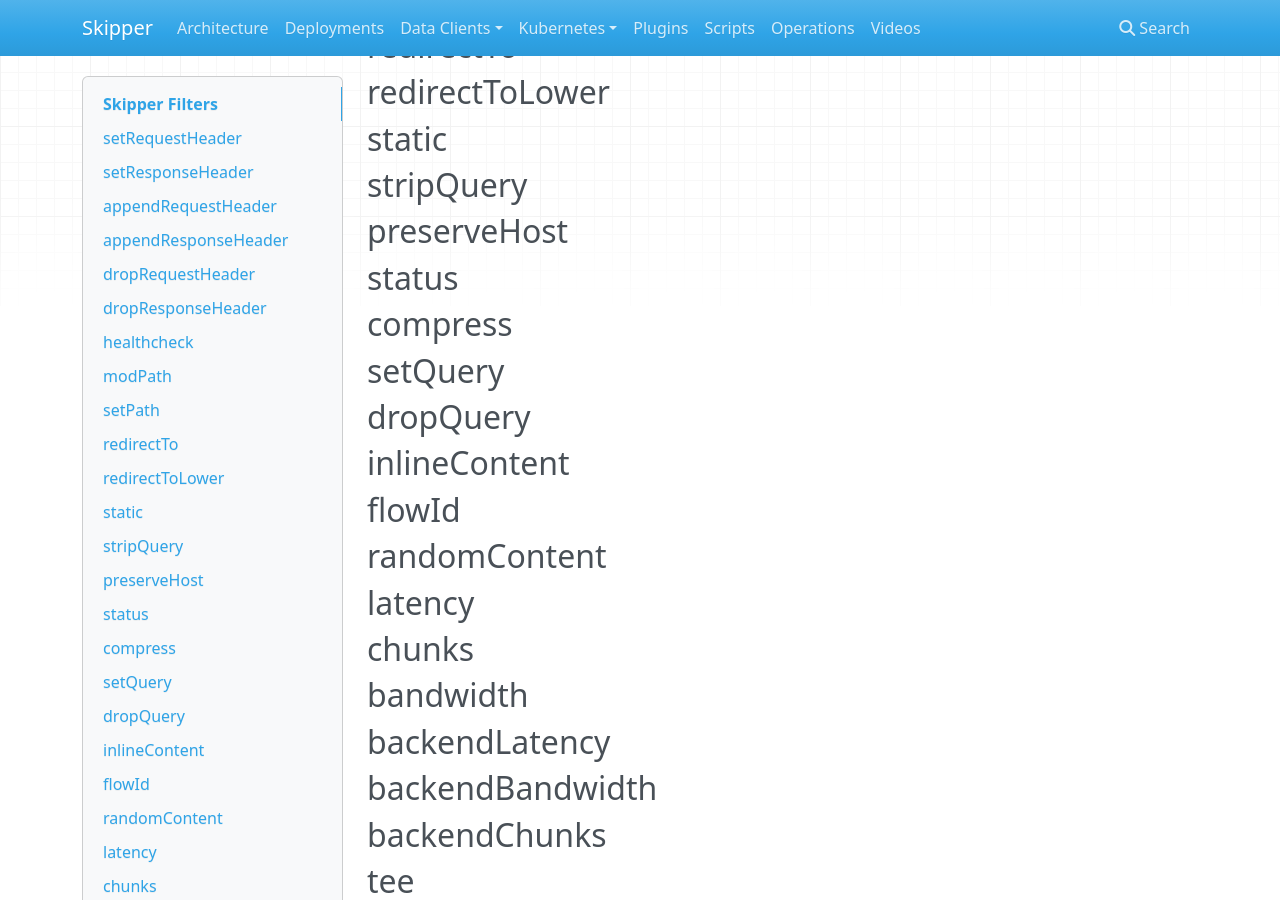
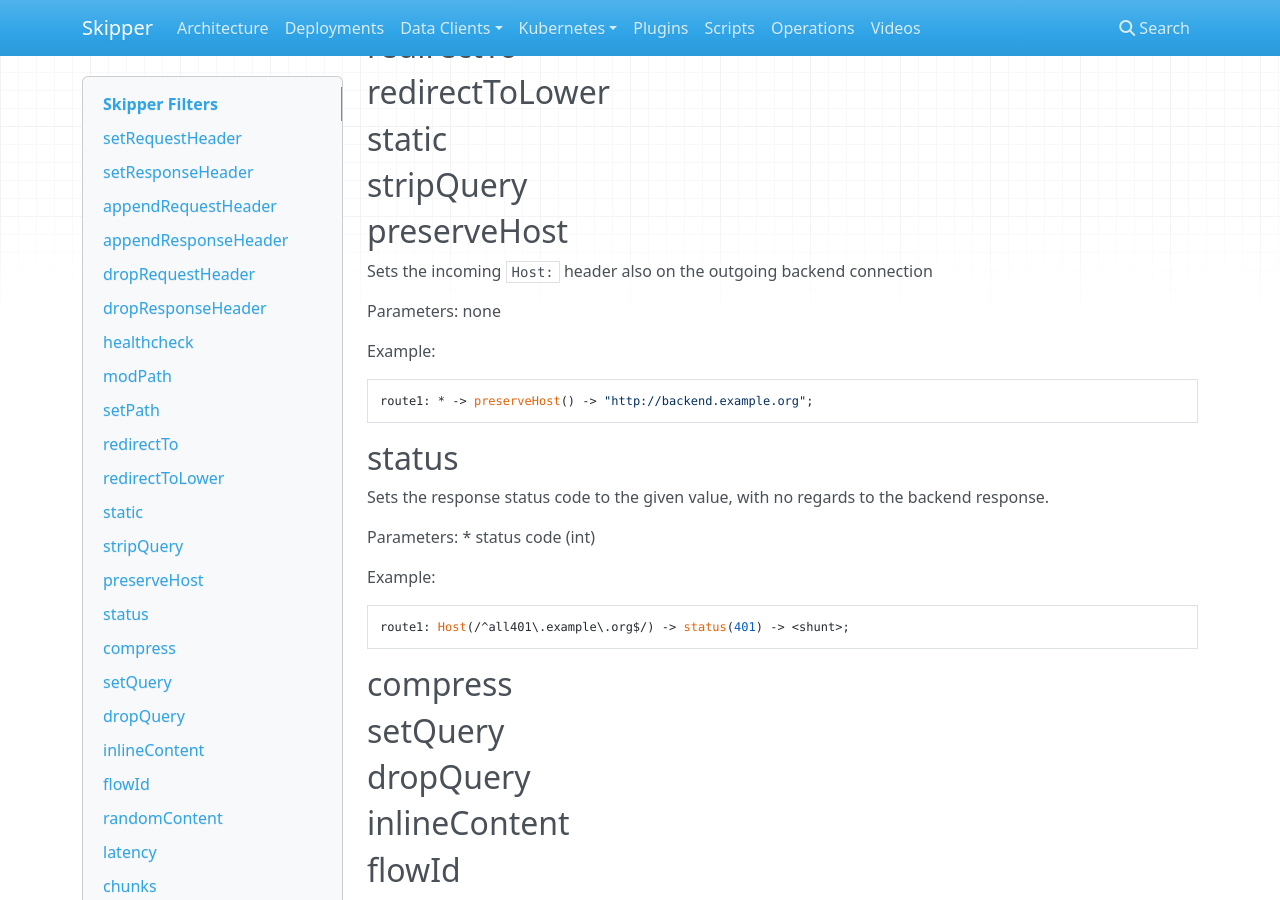
Before and after one commit to zalando/skipper, an MkDocs documentation site: the page built from docs/filters.md, in a window 1280 px wide and 900 px high, scrolled down 525 px. Built offline with MkDocs 1.6.1, drawn with Linux system fonts in a browser that asks for light colours; nearby versions of some CDN libraries; old or Windows-style settings are respelled for this version of MkDocs.

Commit message:
docs: status, preserveHost

````diff
--- a/docs/filters.md
+++ b/docs/filters.md
@@ -14,7 +14,29 @@
 ## static
 ## stripQuery
 ## preserveHost
+
+Sets the incoming `Host: ` header also on the outgoing backend connection
+
+Parameters: none
+
+Example:
+```
+route1: * -> preserveHost() -> "http://backend.example.org";
+```
+
 ## status
+
+Sets the response status code to the given value, with no regards to the backend response.
+
+Parameters:
+* status code (int)
+
+Example:
+
+```
+route1: Host(/^all401\.example\.org$/) -> status(401) -> <shunt>;
+```
+
 ## compress
 ## setQuery
 ## dropQuery
````
